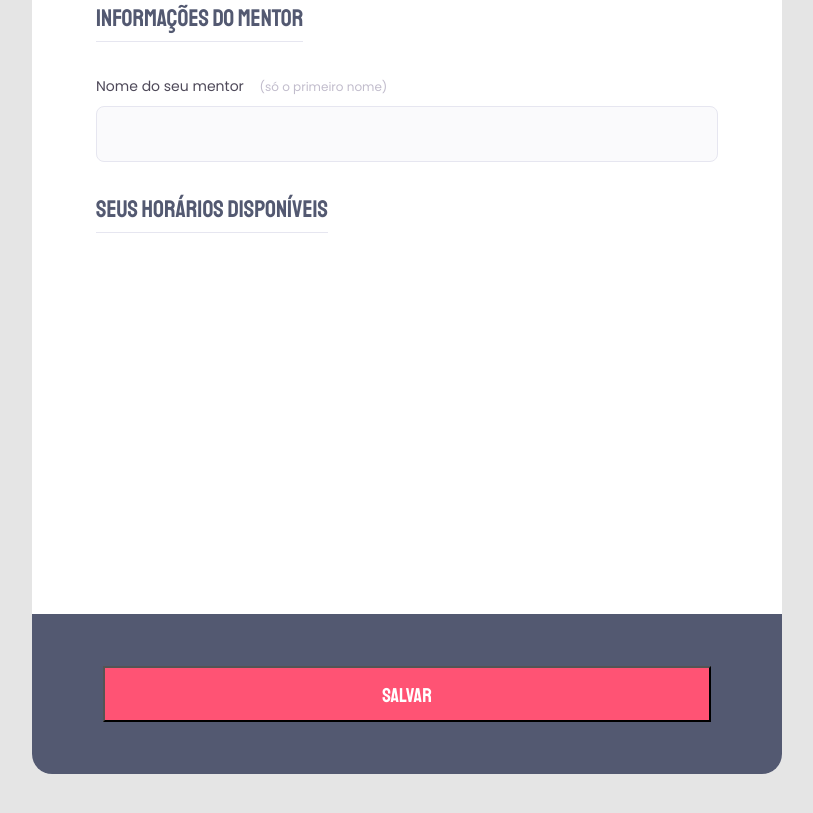
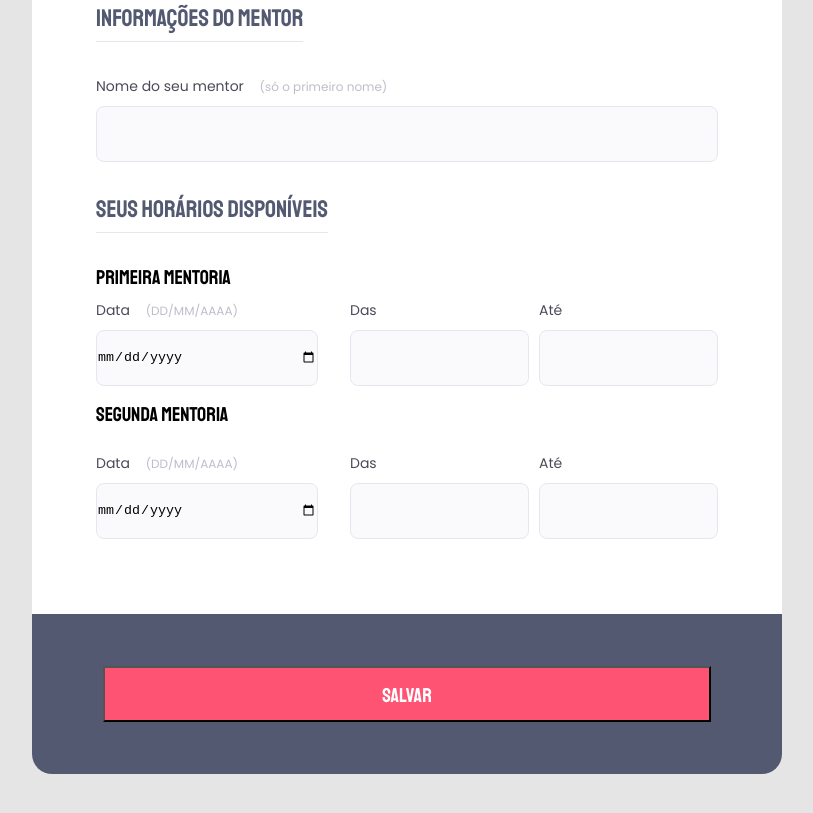
Before and after one commit to caiquemurilo/rocketseat-explorer-estage03-challenge01, a plain HTML site: page index.html in a window 1280 px wide. Shown: the part 790-1603 px from the top of the page, without its empty margins (313-1126 px from the left). Drawn offline with Linux system fonts and the light colour scheme.

Commit message:
estrutura e estilização do form finalizados, restando apenas as validações

```diff
--- a/assets/style/style.css
+++ b/assets/style/style.css
@@ -177,6 +177,32 @@ main {
   margin-block: 32px 8px;
 }
 
+/* ##### FORM HORÁRIOS DISPONÍVEIS ##### */
+.wrapper-form #my-form fieldset:nth-child(3) h3 {
+  font-family: 'Staatliches', cursive;
+  font-size: 2rem;
+  font-weight: 400;
+  margin-block: 16px 8px;
+}
+.wrapper-form #my-form fieldset:nth-child(3) > div:nth-child(2) h3 {
+  margin-top: 32px;
+}
+.wrapper-form #my-form fieldset:nth-child(3) .form-horario-linha {
+  display: flex;
+  gap: 32px;
+}
+.wrapper-form #my-form fieldset:nth-child(3) .form-horario-linha div {
+  display: flex;
+  flex: 1;
+}
+.wrapper-form #my-form fieldset:nth-child(3) .form-horario-campos-horarios {
+  display: flex;
+  gap: 10px;
+}
+.wrapper-form #my-form fieldset:nth-child(3) label {
+  margin-bottom: 8px;
+}
+
 /* ##### FORM FOOTER ##### */
 
 .wrapper-form footer {
--- a/index.html
+++ b/index.html
@@ -1,5 +1,5 @@
 <!DOCTYPE html>
-<html lang="en">
+<html lang="pt-br">
   <head>
     <meta charset="UTF-8" />
     <meta http-equiv="X-UA-Compatible" content="IE=edge" />
@@ -52,6 +52,44 @@
             </fieldset>
             <fieldset>
               <legend>SEUS HORÁRIOS DISPONÍVEIS</legend>
+              <div>
+                <h3>PRIMEIRA MENTORIA</h3>
+                <div class="form-horario-linha">
+                  <div class="campo-form">
+                    <label for="date1">Data <span>(DD/MM/AAAA)</span></label
+                    ><input type="date" id="date1" />
+                  </div>
+                  <div class="form-horario-campos-horarios">
+                    <div class="campo-form">
+                      <label for="hour-begin-1">Das</label
+                      ><input type="datetime" id="hour-begin-1" />
+                    </div>
+                    <div class="campo-form">
+                      <label for="hour-finish-1">Até</label
+                      ><input type="datetime" id="hour-finish-1" />
+                    </div>
+                  </div>
+                </div>
+              </div>
+              <div>
+                <h3>SEGUNDA MENTORIA</h3>
+                <div class="form-horario-linha">
+                  <div class="campo-form">
+                    <label for="date2">Data <span>(DD/MM/AAAA)</span></label
+                    ><input type="date" id="date2" />
+                  </div>
+                  <div class="form-horario-campos-horarios">
+                    <div class="campo-form">
+                      <label for="hour-begin-2">Das</label
+                      ><input type="datetime" id="hour-begin-2" />
+                    </div>
+                    <div class="campo-form">
+                      <label for="hour-finish-2">Até</label
+                      ><input type="datetime" id="hour-finish-2" />
+                    </div>
+                  </div>
+                </div>
+              </div>
             </fieldset>
           </form>
           <footer>
```
